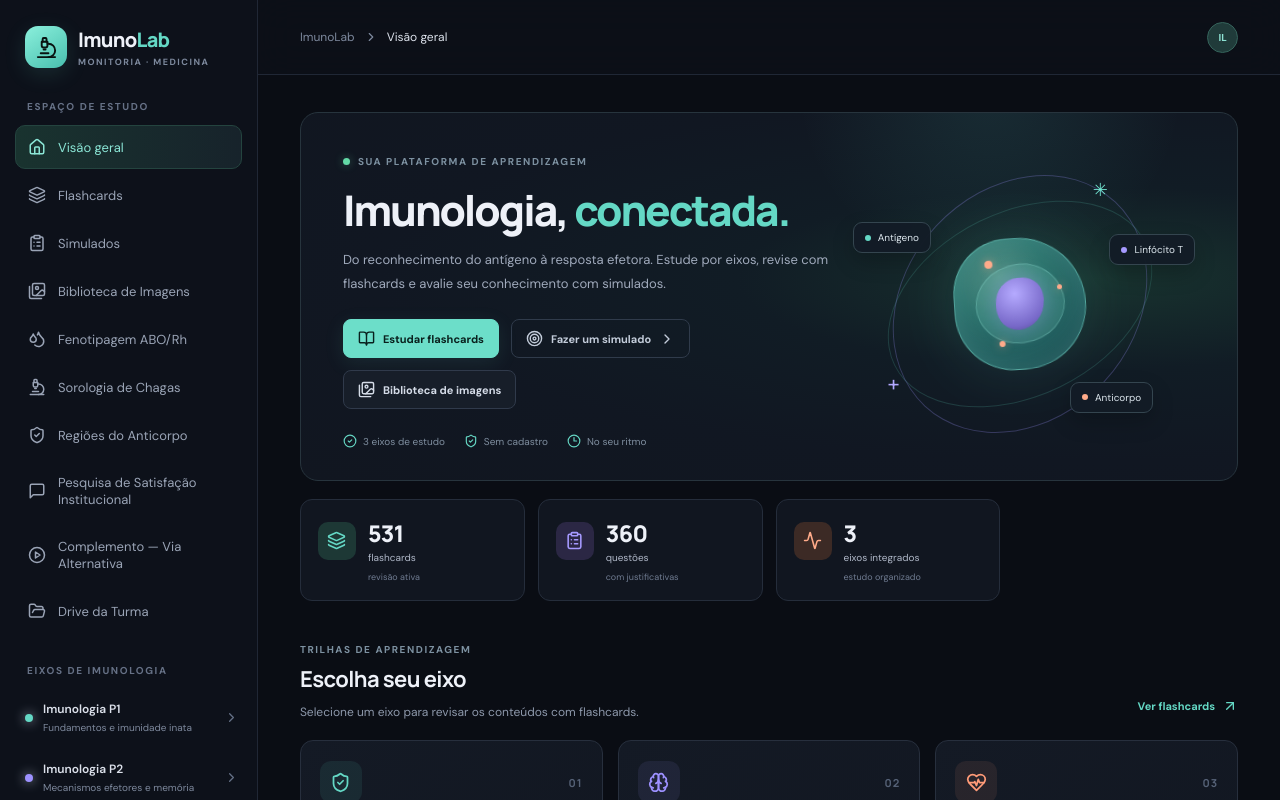
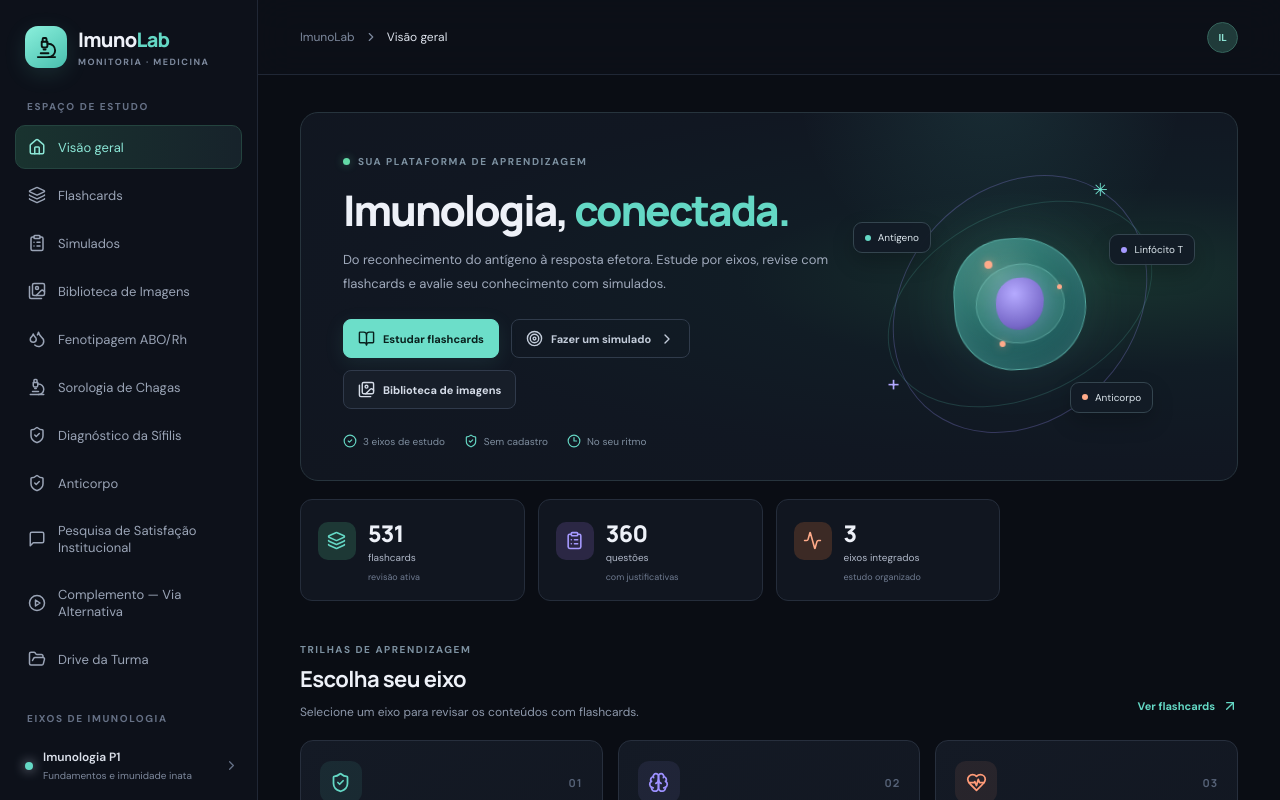
Before and after one commit to filippicaroline/imuno-lab, a React (Vite) app in the folder ImunoLab_Completo/: page / in a window 1280 px wide. Shown: the top 800 px of the page. Built offline with nearby package versions, Linux system fonts and the light colour scheme.

Commit message:
Update main.jsx

```diff
--- a/ImunoLab_Completo/src/main.jsx
+++ b/ImunoLab_Completo/src/main.jsx
@@ -281,7 +281,8 @@ function App() {
     images: 'Biblioteca de Imagens',
     fenotipagem: 'Fenotipagem ABO/Rh',
     chagas: 'Sorologia de Chagas',
-    anticorpo: 'Regiões do Anticorpo'
+    sifilis: 'Diagnóstico da Sífilis',
+    anticorpo: 'Anticorpo'
   };
 
   const navItems = [
@@ -291,7 +292,8 @@ function App() {
     ['images', Images, 'Biblioteca de Imagens'],
     ['fenotipagem', Droplets, 'Fenotipagem ABO/Rh'],
     ['chagas', Microscope, 'Sorologia de Chagas'],
-    ['anticorpo', ShieldCheck, 'Regiões do Anticorpo'],
+    ['sifilis', ShieldCheck, 'Diagnóstico da Sífilis'],
+    ['anticorpo', ShieldCheck, 'Anticorpo'],
     ['satisfaction', MessageSquare, 'Pesquisa de Satisfação Institucional'],
     ['alternative', PlayCircle, 'Complemento — Via Alternativa'],
     ['drive', FolderOpen, 'Drive da Turma']
@@ -1263,12 +1265,32 @@ function App() {
           </section>
         )}
 
-        {/* REGIÕES DO ANTICORPO — DIAGRAMA INTERATIVO */}
+        {/* DIAGNÓSTICO IMUNOLÓGICO DA SÍFILIS */}
+        {view === 'sifilis' && (
+          <section className="content-wrap" style={{ padding: 0, width: '100%', maxWidth: 'none' }}>
+            <iframe
+              src="/imunolab_diagnostico_sifilis.html"
+              title="ImunoLab — Diagnóstico da Sífilis"
+              style={{
+                display: 'block',
+                width: '100%',
+                minHeight: '1050px',
+                height: 'calc(100vh - 130px)',
+                border: 0,
+                borderRadius: 16,
+                background: '#0b0f17'
+              }}
+              loading="lazy"
+            />
+          </section>
+        )}
+
+        {/* ANTICORPO — DIAGRAMA INTERATIVO */}
         {view === 'anticorpo' && (
           <section className="content-wrap" style={{ padding: 0, width: '100%', maxWidth: 'none' }}>
             <iframe
               src="/interface_anticorpo_interativa.html"
-              title="ImunoLab — Regiões do anticorpo"
+              title="ImunoLab — Anticorpo"
               style={{
                 display: 'block',
                 width: '100%',
```
